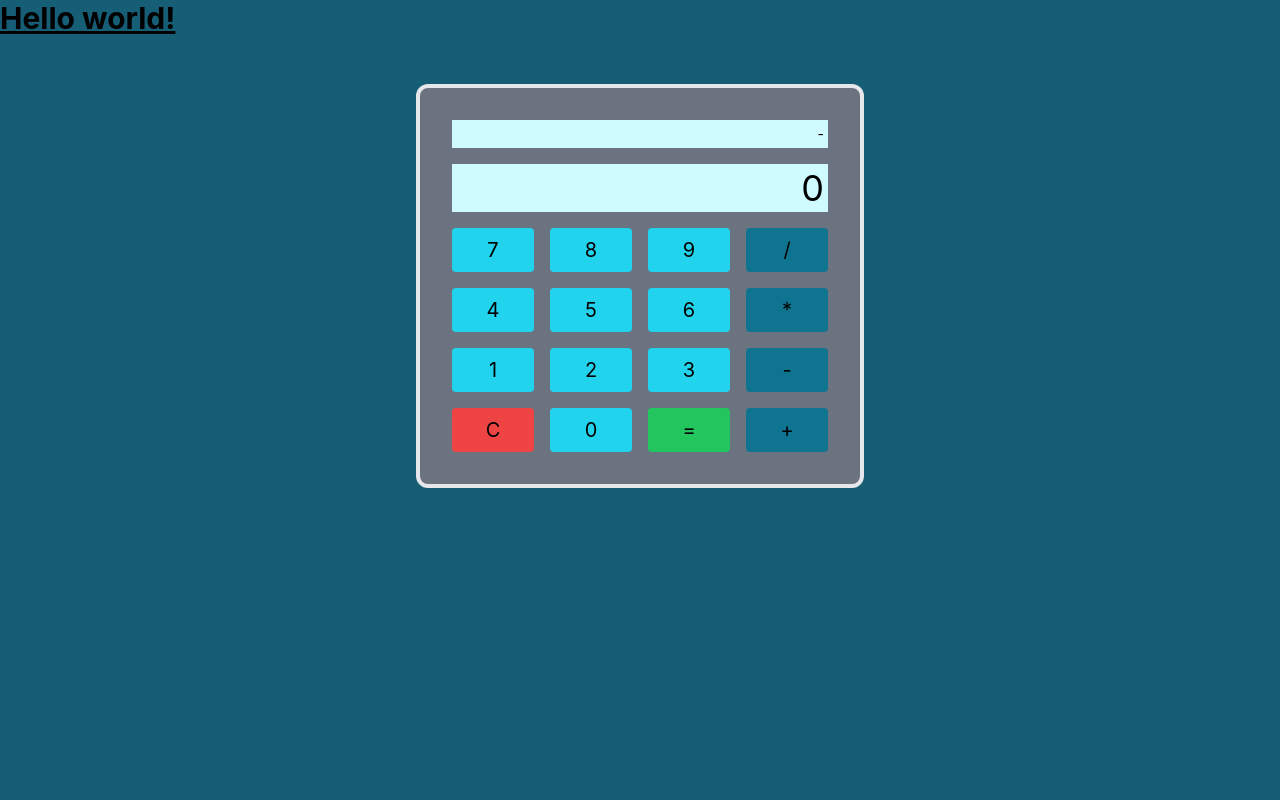
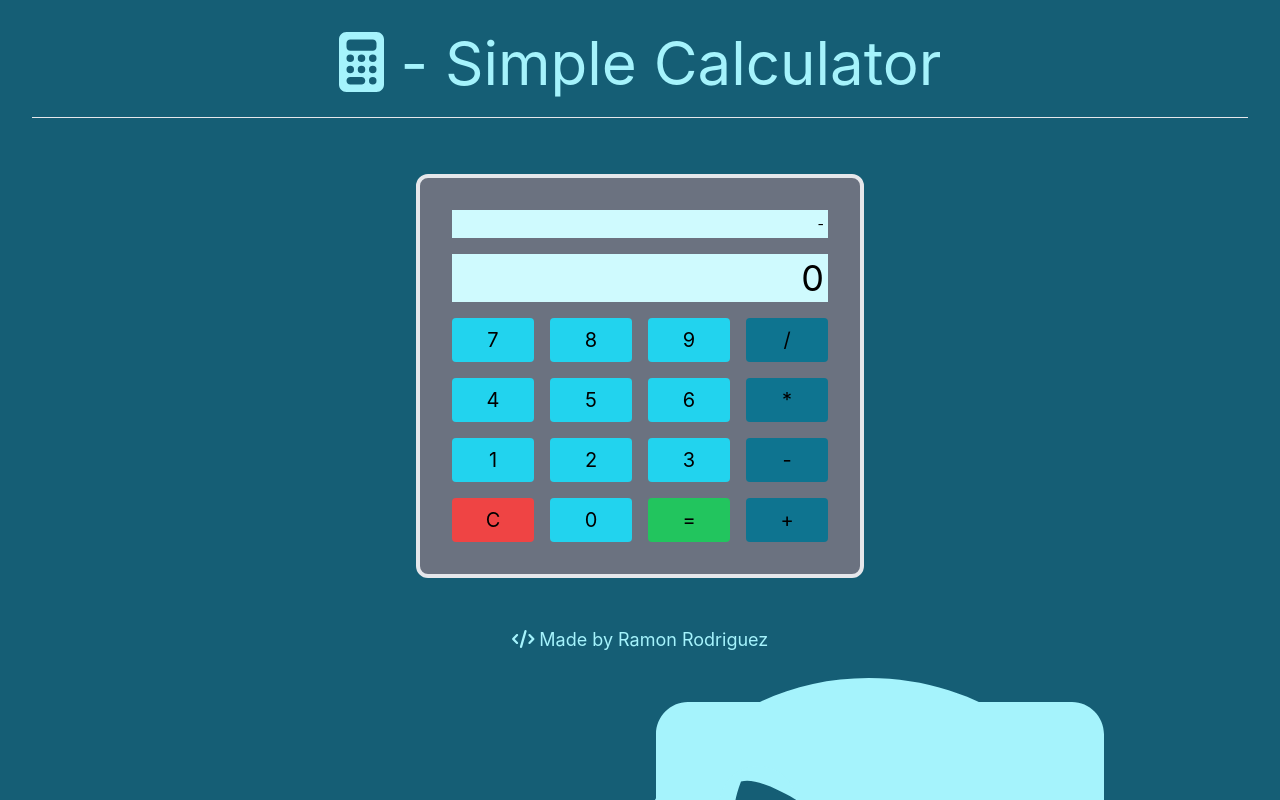
Before and after one commit to ramonrodgal/calculator, a React (Create React App) app: page / in a window 1280 px wide. Built offline with nearby package versions, Linux system fonts and the light colour scheme.

Commit message:
Use Header and Footer component in App

```diff
--- a/src/App.js
+++ b/src/App.js
@@ -1,11 +1,15 @@
 import React from "react";
+
+import Header from "./components/Header";
 import Calculator from "./components/Calculator";
+import Footer from "./components/Footer";
 
 function App() {
   return (
     <>
-      <h1 className="text-3xl font-bold underline"> Hello world! </h1>
+      <Header />
       <Calculator />
+      <Footer />
     </>
   );
 }
```
